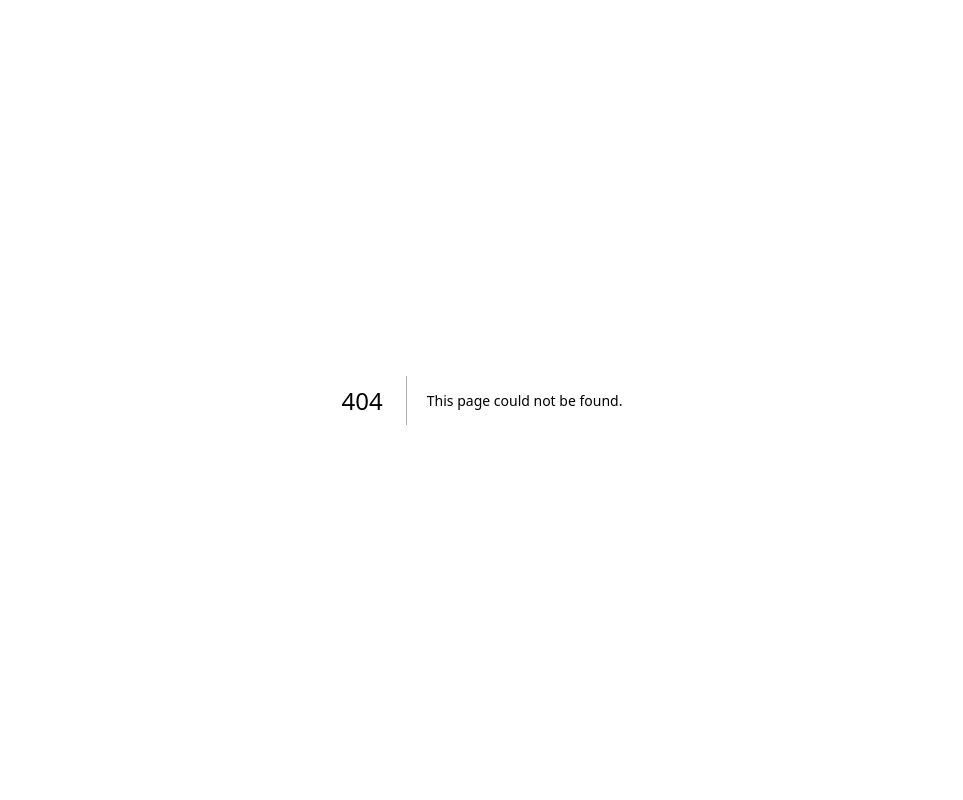
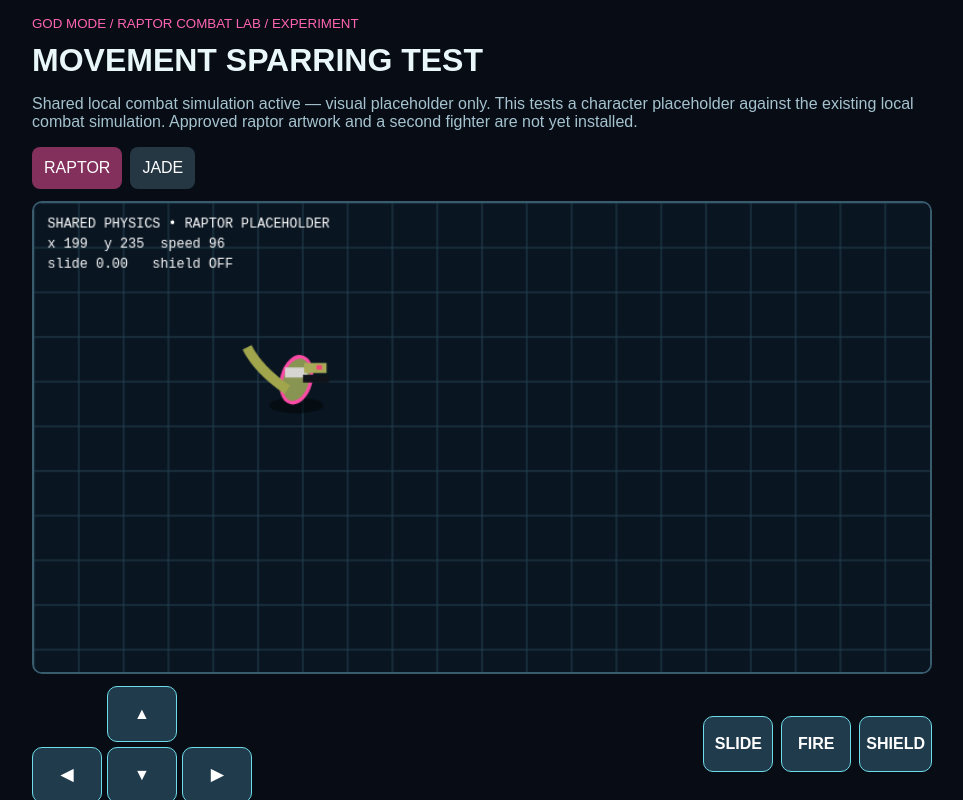
Before and after one commit to leslieadamsisrh-commits/god-mode-break-the-code2, a Next.js app: page /studio/combat/raptor in a window 1280 px wide. Before the commit this address had no page. Shown: the whole page, without its empty margins (158-1121 px from the left). Built offline with nearby package versions, Linux system fonts and the light colour scheme.

Commit message:
Add isolated Raptor movement prototype using existing LocalCombat simulation

```diff
--- /dev/null
+++ b/app/studio/combat/raptor/page.tsx
@@ -0,0 +1,71 @@
+"use client";
+import {useEffect,useRef,useState} from "react";
+import Link from "next/link";
+import {LocalCombat} from "../../../../lib/localCombat";
+type Buttons={up:boolean;down:boolean;left:boolean;right:boolean;slide:boolean;fire:boolean;shield:boolean};
+const INITIAL:Buttons={up:false,down:false,left:false,right:false,slide:false,fire:false,shield:false};
+export default function RaptorSparring(){
+ const canvas=useRef<HTMLCanvasElement>(null);
+ const controls=useRef<Buttons>({...INITIAL});
+ const sim=useRef<LocalCombat|null>(null);
+ const [status,setStatus]=useState("Starting isolated local simulation...");
+ const [skin,setSkin]=useState<"raptor"|"jade">("raptor");
+ const skinRef=useRef(skin);
+ useEffect(()=>{skinRef.current=skin},[skin]);
+ useEffect(()=>{
+  let raf=0,alive=true;const keys:Record<string,keyof Buttons>={KeyW:"up",ArrowUp:"up",KeyS:"down",ArrowDown:"down",KeyA:"left",ArrowLeft:"left",KeyD:"right",ArrowRight:"right",Space:"slide",KeyJ:"fire",KeyK:"shield"};
+  const down=(e:KeyboardEvent)=>{const k=keys[e.code];if(k){e.preventDefault();controls.current[k]=true}};
+  const up=(e:KeyboardEvent)=>{const k=keys[e.code];if(k){e.preventDefault();controls.current[k]=false}};
+  window.addEventListener("keydown",down);window.addEventListener("keyup",up);
+  try{
+   const local=new LocalCombat("RAPTOR LAB","practice",performance.now());
+   sim.current=local;
+   try{local.command({token:local.token,room:local.room,action:"start"})}catch{}
+   setStatus("Shared local combat simulation active — visual placeholder only");
+  }catch(e){setStatus("Simulation unavailable: "+(e instanceof Error?e.message:"unknown error"))}
+  function frame(now:number){
+   if(!alive)return;
+   const c=canvas.current,local=sim.current;
+   if(c&&local){
+    const g=c.getContext("2d");if(g){
+     const b=controls.current;
+     const input={x:Number(b.right)-Number(b.left),y:Number(b.down)-Number(b.up),aim:0,fire:b.fire,slide:b.slide,shield:b.shield,coverAim:false,melee:false,heavy:false,grip:false,throwMatter:false,cover:false,orbit:false,launchOrbit:false,pinball:false,powerup:false,slow:false};
+     try{local.frame(now,input,[])}catch(e){setStatus("Simulation paused: "+(e instanceof Error?e.message:"unknown error"));sim.current=null}
+     const w=c.width,h=c.height;g.fillStyle="#091521";g.fillRect(0,0,w,h);
+     g.strokeStyle="#254051";g.lineWidth=1;for(let x=0;x<w;x+=40){g.beginPath();g.moveTo(x,0);g.lineTo(x,h);g.stroke()}for(let y=0;y<h;y+=40){g.beginPath();g.moveTo(0,y);g.lineTo(w,y);g.stroke()}
+     const p=local.state.players[0];
+     if(p){const px=w/2+(p.x-500)*.55,py=h/2+(p.y-330)*.45;g.save();g.translate(px,py);
+      g.fillStyle="#02060988";g.beginPath();g.ellipse(0,14,24,7,0,0,Math.PI*2);g.fill();
+      const isR=skinRef.current==="raptor";g.fillStyle=isR?"#879452":"#dce5f4";g.strokeStyle=isR?"#ff4ba7":"#5ee6f4";g.lineWidth=3;
+      g.beginPath();g.ellipse(0,-9,13,21,.25,0,Math.PI*2);g.fill();g.stroke();
+      g.fillStyle=isR?"#d6d5d2":"#f35aaf";g.fillRect(-10,-20,20,9);
+      if(isR){g.strokeStyle="#a1a64d";g.lineWidth=9;g.beginPath();g.moveTo(-8,0);g.quadraticCurveTo(-34,-18,-44,-38);g.stroke();g.fillStyle="#a8aa57";g.fillRect(7,-24,20,9);g.fillStyle="#f54478";g.fillRect(18,-22,5,4)}
+      g.strokeStyle="#10141a";g.lineWidth=7;g.beginPath();g.moveTo(6,-10);g.lineTo(29,-10);g.stroke();
+      if(b.shield){g.strokeStyle="#6feafa";g.lineWidth=4;g.beginPath();g.arc(0,-8,31,-1.4,1.4);g.stroke()}
+      g.restore();
+      g.fillStyle="#fff";g.font="12px monospace";g.fillText("SHARED PHYSICS • "+(skinRef.current==="raptor"?"RAPTOR PLACEHOLDER":"JADE PLACEHOLDER"),12,22);
+      g.fillText("x "+p.x.toFixed(0)+"  y "+p.y.toFixed(0)+"  speed "+Math.hypot(p.vx,p.vy).toFixed(0),12,40);
+      g.fillText("slide "+p.slide.toFixed(2)+"   shield "+(p.shield?"ON":"OFF"),12,58);
+     }
+    }
+   }
+   raf=requestAnimationFrame(frame);
+  }
+  raf=requestAnimationFrame(frame);
+  return()=>{alive=false;cancelAnimationFrame(raf);window.removeEventListener("keydown",down);window.removeEventListener("keyup",up);sim.current?.pause();sim.current=null};
+ },[]);
+ const touch=(key:keyof Buttons)=>(e:React.PointerEvent<HTMLButtonElement>)=>{e.preventDefault();controls.current[key]=true;e.currentTarget.setPointerCapture(e.pointerId)};
+ const release=(key:keyof Buttons)=>(e:React.PointerEvent<HTMLButtonElement>)=>{e.preventDefault();controls.current[key]=false};
+ const btn=(key:keyof Buttons,label:string)=><button onPointerDown={touch(key)} onPointerUp={release(key)} onPointerCancel={release(key)} onLostPointerCapture={()=>controls.current[key]=false} style={{minHeight:56,minWidth:70,background:"#203b4c",border:"1px solid #6edce9",color:"white",borderRadius:10,fontWeight:800,touchAction:"none"}}>{label}</button>;
+ return <main style={{position:"fixed",inset:0,overflowY:"auto",background:"#070c15",color:"#e9f7fb",fontFamily:"Arial,sans-serif",padding:"max(14px,env(safe-area-inset-top)) 14px 30px",touchAction:"pan-y"}}>
+ <div style={{maxWidth:900,margin:"0 auto"}}><small style={{color:"#ff64b2"}}>GOD MODE / RAPTOR COMBAT LAB / EXPERIMENT</small><h1 style={{margin:"10px 0"}}>MOVEMENT SPARRING TEST</h1>
+ <p style={{color:"#a5c3cf"}}>{status}. This tests a character placeholder against the existing local combat simulation. Approved raptor artwork and a second fighter are not yet installed.</p>
+ <div style={{display:"flex",gap:8,marginBottom:12}}><button onClick={()=>setSkin("raptor")} style={{padding:12,background:skin==="raptor"?"#84305c":"#263744",color:"white",border:0,borderRadius:8}}>RAPTOR</button><button onClick={()=>setSkin("jade")} style={{padding:12,background:skin==="jade"?"#84305c":"#263744",color:"white",border:0,borderRadius:8}}>JADE</button></div>
+ <canvas ref={canvas} width={800} height={420} style={{display:"block",width:"100%",height:"auto",aspectRatio:"800/420",border:"2px solid #385c6e",borderRadius:10}}/>
+ <div style={{display:"flex",justifyContent:"space-between",gap:12,flexWrap:"wrap",marginTop:12}}>
+ <div style={{display:"grid",gridTemplateColumns:"repeat(3,70px)",gap:5}}><span/>{btn("up","▲")}<span/>{btn("left","◀")}{btn("down","▼")}{btn("right","▶")}</div>
+ <div style={{display:"flex",gap:8,alignItems:"center",flexWrap:"wrap"}}>{btn("slide","SLIDE")}{btn("fire","FIRE")}{btn("shield","SHIELD")}</div>
+ </div>
+ <p style={{fontSize:12,color:"#8faab8"}}>Keyboard: WASD / arrows, Space slide, J fire, K shield. Touch controls supported. This is not yet the full controller-ready versus mode.</p>
+ <Link href="/studio/combat" style={{color:"#ff79b7",display:"block",padding:15}}>← COMBAT LAB</Link></div></main>;
+}
```
